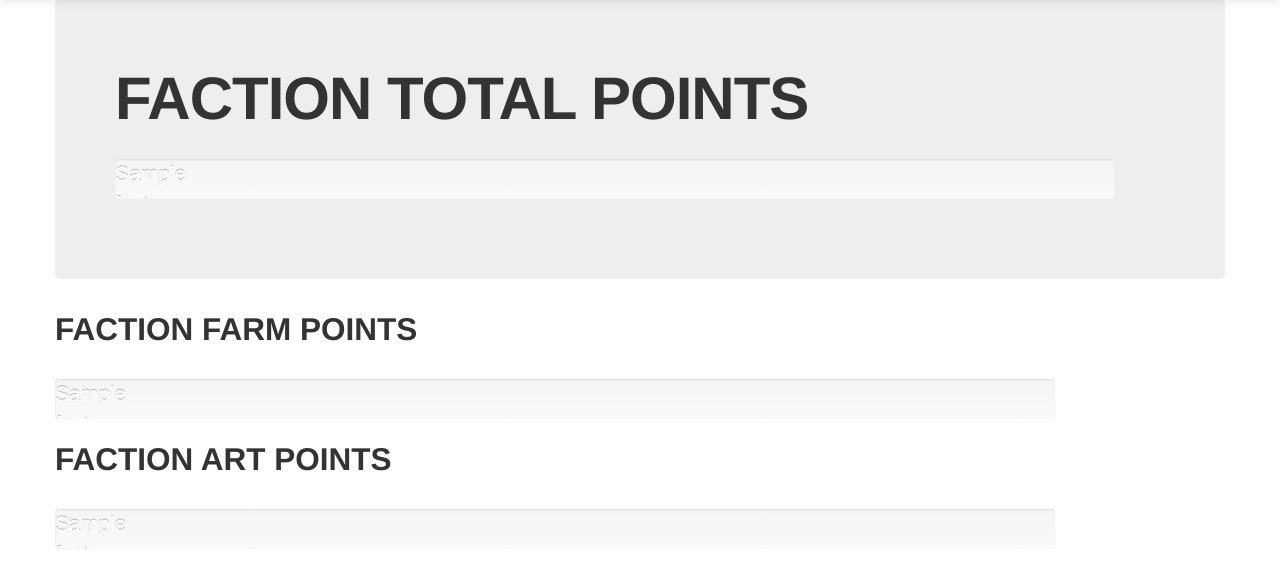
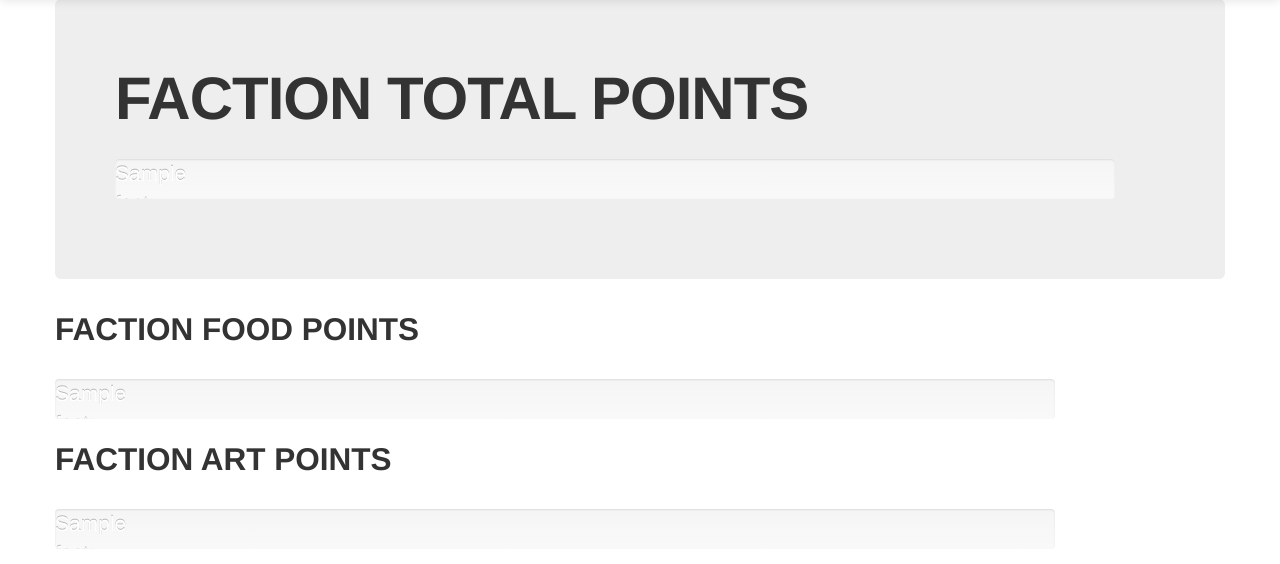
Before and after one commit to civilivezation/Civilian, a Django app: template civilian/template/civ/live.html in a window 1280 px wide. Shown: the part 41-605 px from the top of the page. Run offline with Django 3.2, Linux system fonts and the light colour scheme; the template is opened without the code that fills it: most values are stand-ins (such as "Sample title", 1, 10 or a date in 2020); some libraries are stand-ins or nearby versions.

Commit message:
Updated Live page

```diff
--- a/civilian/template/civ/live.html
+++ b/civilian/template/civ/live.html
@@ -75,7 +75,7 @@
 		  {% endfor %}
 		</div>
 	  </div>
-	  <h2> FACTION FARM POINTS </h2>
+	  <h2> FACTION FOOD POINTS </h2>
 	  <div class="progress active progress-striped">
 		{% for fact in fact_list %}
 		<div class="{{fact.name}}food {{fact.bar}}" style="width:{{fact.perc}}%;"><p class="lead">{{fact.name}}: {{fact.score}}</p></div>
```
